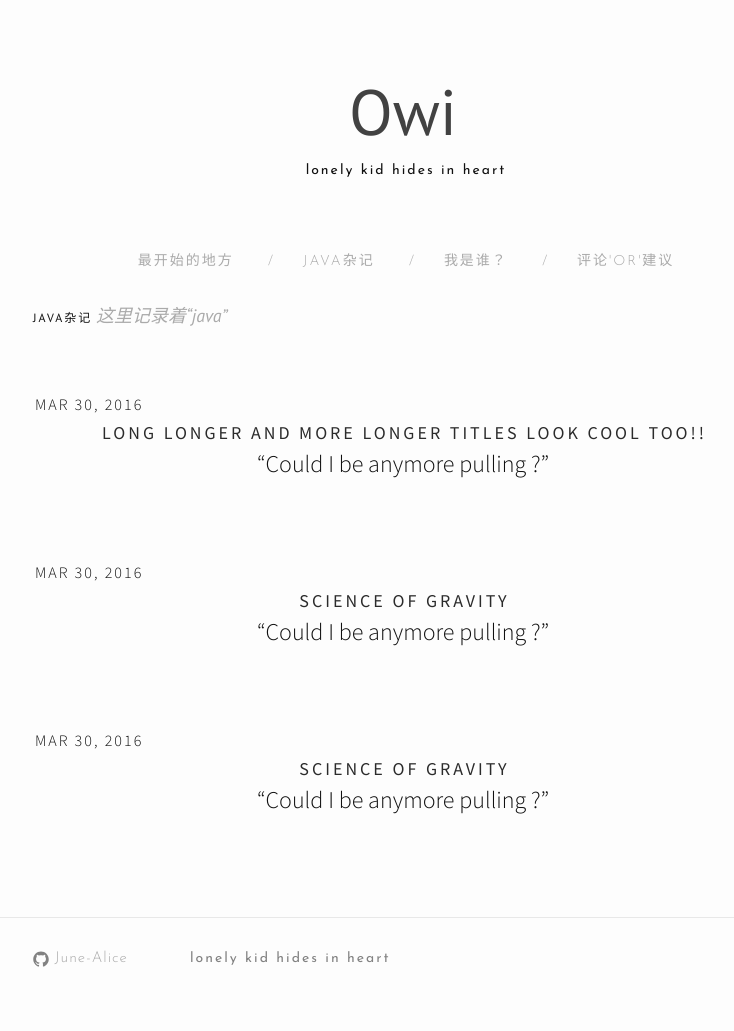
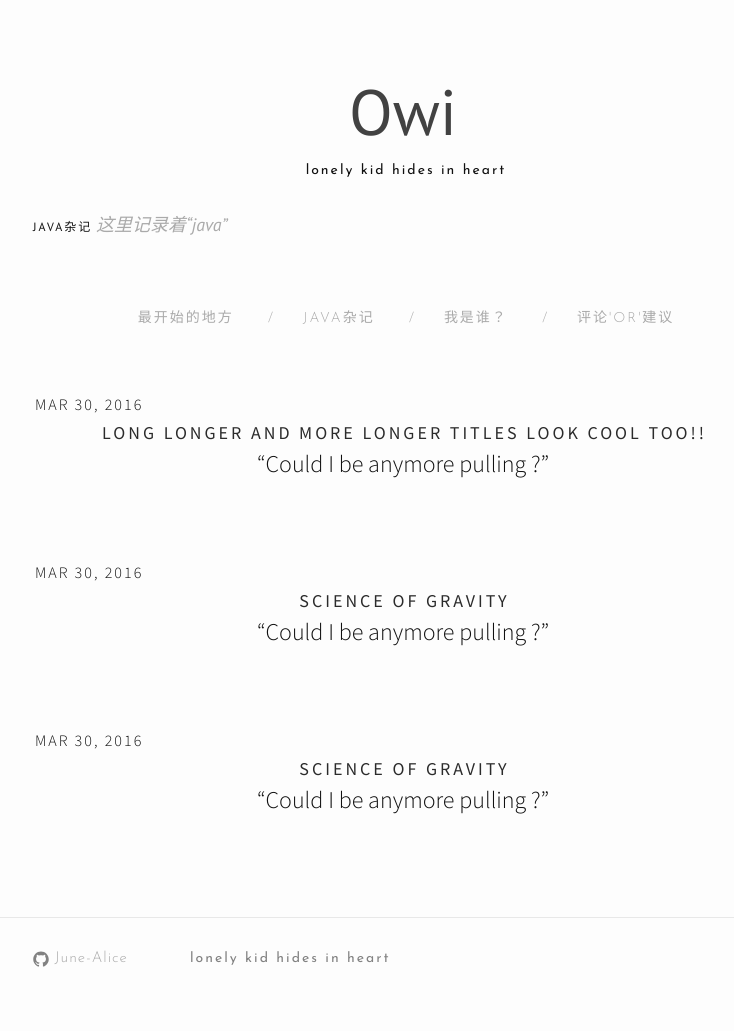
Before and after one commit to June-Alice/owi, a Jekyll site: the page built from Java.md, in a window 1280 px wide. Shown: the whole page, without its empty margins (237-971 px from the left). Built offline with Jekyll 4.4.1, drawn with Linux system fonts in a browser that asks for light colours; nearby versions of some CDN libraries.

Commit message:
one test

```diff
--- a/_includes/header.html
+++ b/_includes/header.html
@@ -5,17 +5,3 @@
 <div class="wrapper site-description">
 <center>  {{site.description}} </center>
 </div>
-<div class="wrapper">
-  <center>
-    <div class="trigger site-navigation">
-      <a class="page-link" href="{{site.url}}{{site.baseurl}}">最开始的地方</a>
-
-      {% for sitePage in site.pages %}
-      {% if sitePage.title %}
-
-      <span class="exclamationMark">/</span><a class="page-link" href="{{sitePage.url | prepend: site.baseurl }}">{{sitePage.title}}</a>
-      {% endif %}
-      {% endfor %}
-    </div>
-  </center>
-</div>
--- a/_layouts/archive.html
+++ b/_layouts/archive.html
@@ -1,13 +1,23 @@
 ---
 layout: page
 ---
+<div class="wrapper">
+  <center>
+    <div class="trigger site-navigation">
+      <a class="page-link" href="{{site.url}}{{site.baseurl}}">最开始的地方</a>
 
+      {% for sitePage in site.pages %}
+      {% if sitePage.title %}
 
+      <span class="exclamationMark">/</span><a class="page-link" href="{{sitePage.url | prepend: site.baseurl }}">{{sitePage.title}}</a>
+      {% endif %}
+      {% endfor %}
+    </div>
+  </center>
+</div>
 {% for post in site.posts %}
 {% for cat in post.categories %}
 {% if cat == page.category %}
-
-
 
 <div class="post postContent">
   <div  class="postDate"><time datetime="{{ post.date | date_to_xmlschema }}" itemprop="datePublished">{{ post.date | date: "%b %-d, %Y" }}</time>
@@ -25,5 +35,26 @@ layout: page
 </div>
 {% endif %}
 {% endfor %}
+{% endfor %}
 
-{% endfor %}
+{% if paginator.total_pages > 1 %}
+<nav class="pagination">
+  {% if paginator.previous_page %}
+  <a class="paginationLink" href="{{ paginator.previous_page_path | prepend: site.baseurl | replace: '//', '/' }}">&laquo; Prev</a>
+  {% endif %}
+
+  {% for page in (1..paginator.total_pages) %}
+  {% if page == paginator.page %}
+  <em class="paginationLink paginationLinkCurrent">{{ page }}</em>
+  {% elsif page == 1 %}
+  <a class="paginationLink" href="/">{{ page }}</a>
+  {% else %}
+  <a class="paginationLink" href="{{ site.paginate_path | prepend: site.baseurl | replace: '//', '/' | replace: ':num', page }}">{{ page }}</a>
+  {% endif %}
+  {% endfor %}
+
+  {% if paginator.next_page %}
+  <a class="paginationLink" href="{{ paginator.next_page_path | prepend: site.baseurl | replace: '//', '/' }}">Next &raquo;</a>
+  {% endif %}
+</nav>
+{% endif %}
```
Also changed, not shown: about.md (+1 -0 lines), index.html (+2 -18 lines).
